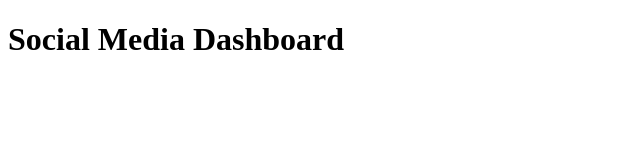
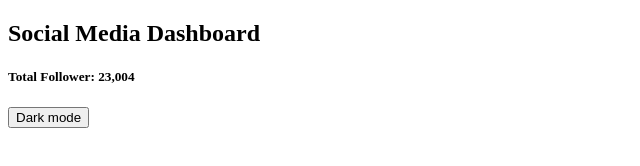
Before and after one commit to sojib-bd/social-media-dashboard, a plain HTML site: page index.html in a window 1280 px wide. Shown: the whole page, without its empty margins (0-640 px from the left). Drawn offline with Linux system fonts and the light colour scheme.

Commit message:
title section added

```diff
--- a/index.html
+++ b/index.html
@@ -9,7 +9,23 @@
 </head>
 
 <body>
-    <h1>Social Media Dashboard</h1>
+    <header>
+        <section class="title-section">
+            <div class="titles">
+                <h1>Social Media Dashboard</h1>
+                <h5>Total Follower: 23,004</h5>
+            </div>
+            <div class="title-side-btn">
+                <button>Dark mode</button>
+            </div>
+        </section>
+
+    </header>
+
+    <main>
+
+    </main>
 </body>
 
+
 </html>
```
